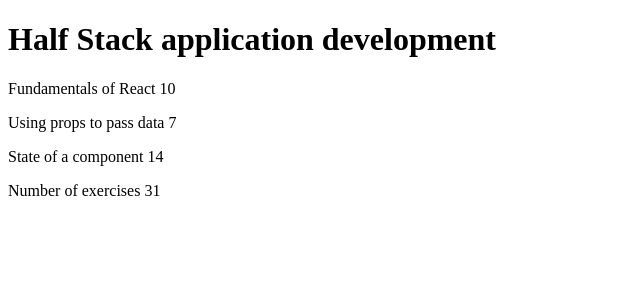
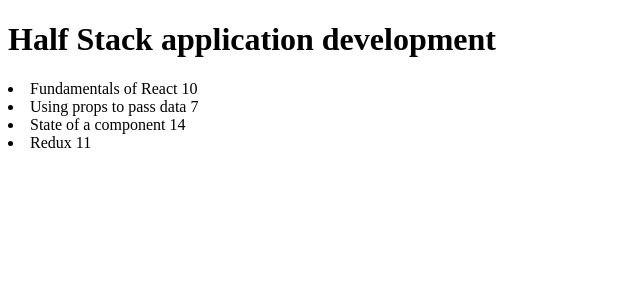
Before and after one commit to Adrian-Barrios/FullStackOpen, a React (Vite) app in the folder part1/courseinfo/: page / in a window 1280 px wide. Shown: the top 300 px of the page, without its empty margins (0-640 px from the left). Built offline with nearby package versions, Linux system fonts and the light colour scheme.

Commit message:
Courseinfo Exercise 2.1

```diff
--- a/part1/courseinfo/src/App.jsx
+++ b/part1/courseinfo/src/App.jsx
@@ -5,59 +5,60 @@ const Header = (props) => {
 const Part = ({ part, exercises }) => {
   return (
     <div>
-      <p>
-        {part} {exercises}
-      </p>
+       <li> {part} {exercises}</li>
     </div>
   );
 };
 
-const Content = (props) => {
+const Content = ({parts}) => {
   return (
     <div>
-      <Part part={props.part0.name} exercises={props.part0.exercises} />
-      <Part part={props.part1.name} exercises={props.part1.exercises} />
-      <Part part={props.part2.name} exercises={props.part2.exercises} />
+      {parts.map(part=> (
+        <Part key={part.id} part={part.name} exercises={part.exercises} />
+      ))}
     </div>
   );
 };
 
-const Total = ({ total }) => {
-  return (
+const Course = ({course}) => {
+  return(
     <div>
-      <p>Number of exercises {total}</p>
+    <Header course={course.name} />
+    <Content parts={course.parts}/>
     </div>
-  );
-};
+  )
+
+}
 
 const App = () => {
   const course = {
+    id: 1,
     name: 'Half Stack application development',
     parts: [
       {
         name: 'Fundamentals of React',
-        exercises: 10
+        exercises: 10,
+        id: 1
       },
       {
         name: 'Using props to pass data',
-        exercises: 7
+        exercises: 7,
+        id: 2
       },
       {
         name: 'State of a component',
-        exercises: 14
+        exercises: 14,
+        id:3
+      },
+      {
+        name: 'Redux',
+        exercises: 11,
+        id: 4
       }
     ]
   }
 
-const total = course.parts[0].exercises + course.parts[1].exercises + course.parts[2].exercises
-
-  return (
-    <div>
-      <Header course={course.name}/>
-      <Content part0={course.parts[0]} part1={course.parts[1]} part2={course.parts[2]}/>
-      <Total total={total}/>
-    </div>
-  )
+  return <Course course={course}/>
 }
 
 export default App
```
